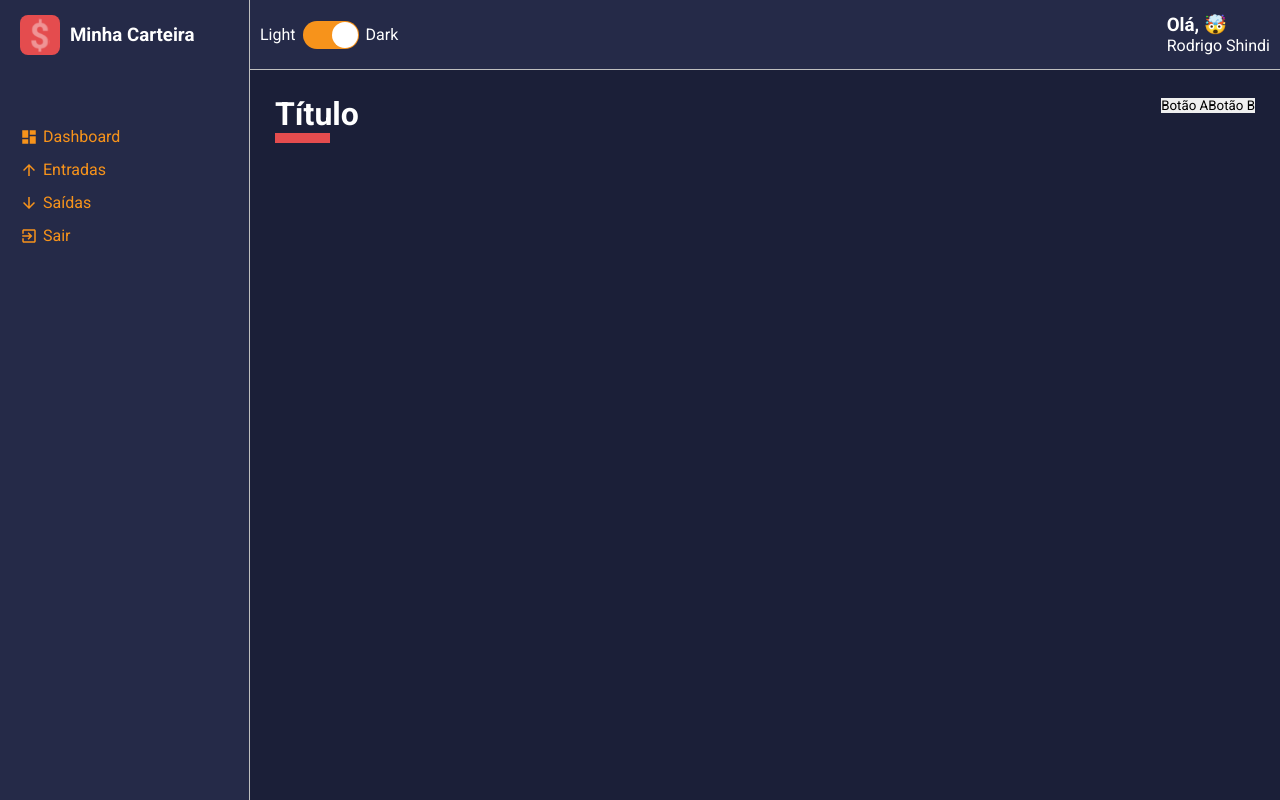
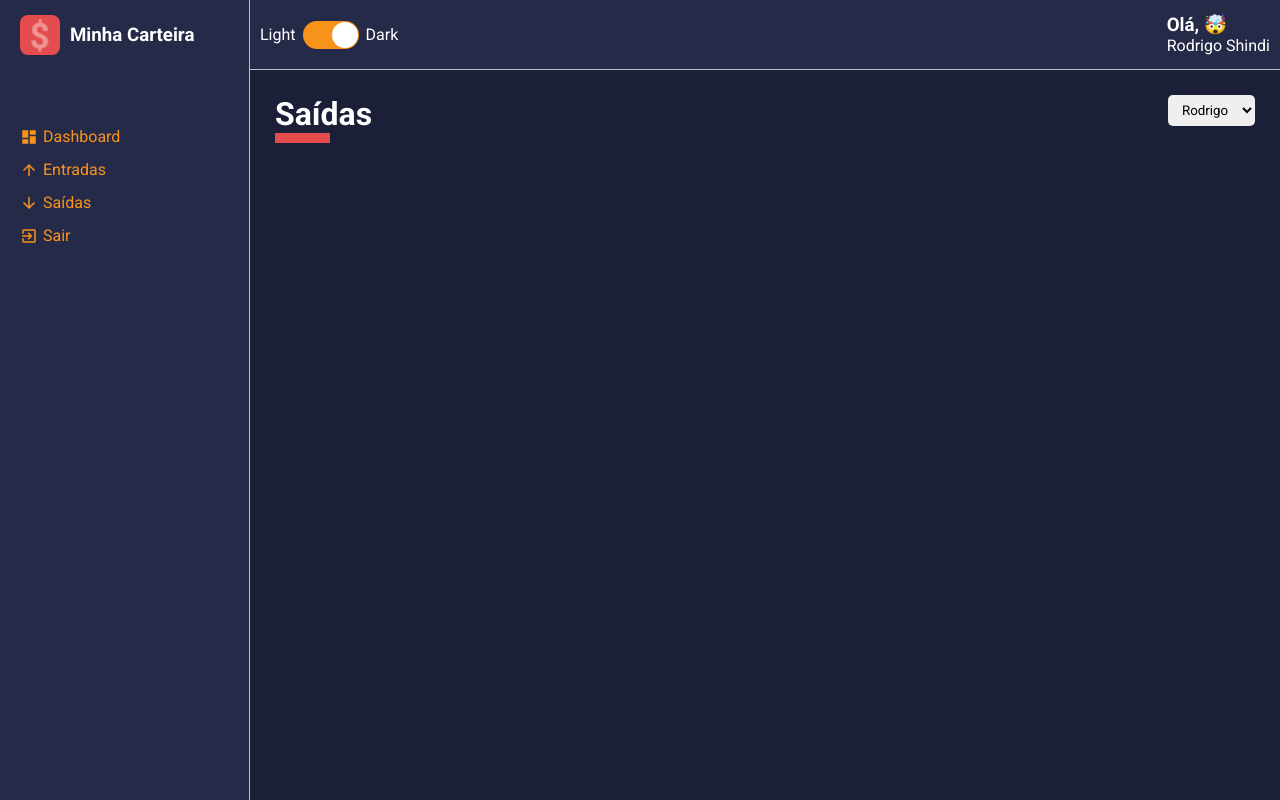
Before and after one commit to shindiogawa/typescript-layout-dashboard, a React (Create React App) app: page /list/1 in a window 1280 px wide. Built offline with nearby package versions, Linux system fonts and the light colour scheme.

Commit message:
Creating dynamic select components

```diff
--- a/src/App.tsx
+++ b/src/App.tsx
@@ -4,12 +4,14 @@
 import { ThemeProvider } from 'styled-components'
 import dark from './styles/themes/dark'
 import Dashboard from './pages/Dashboard'
+import List from './pages/List'
 const App: React.FC = () => {
   return (
     <ThemeProvider theme={dark}>
       <GlobalStyles />
       <Layout>
-        <Dashboard />
+        {/* <Dashboard /> */}
+        <List />
       </Layout>
     </ThemeProvider>
   )
--- a/src/components/ContentHeader/index.tsx
+++ b/src/components/ContentHeader/index.tsx
@@ -1,16 +1,23 @@
 import React from 'react'
 import { Container, Controllers, TitleContainer } from './styles'
 
-const ContentHeader: React.FC = () => {
+interface IContentHeaderProps {
+  title: string
+  lineColor: string
+  children: React.ReactNode
+}
+
+const ContentHeader: React.FC<IContentHeaderProps> = ({
+  title,
+  lineColor,
+  children
+}) => {
   return (
     <Container>
-      <TitleContainer>
-        <h1> Título</h1>
+      <TitleContainer lineColor={lineColor}>
+        <h1> {title}</h1>
       </TitleContainer>
-      <Controllers>
-        <button type="button">Botão A</button>
-        <button type="button">Botão B</button>
-      </Controllers>
+      <Controllers>{children}</Controllers>
     </Container>
   )
 }
--- a/src/components/ContentHeader/styles.ts
+++ b/src/components/ContentHeader/styles.ts
@@ -1,4 +1,8 @@
 import styled from 'styled-components'
+
+interface ITitleContainerProps {
+  lineColor: string
+}
 
 export const Container = styled.div`
   width: 100%;
@@ -9,7 +13,7 @@
   margin-bottom: 25px;
 `
 
-export const TitleContainer = styled.div`
+export const TitleContainer = styled.div<ITitleContainerProps>`
   > h1 {
     color: ${props => props.theme.colors.white};
 
@@ -17,9 +21,11 @@
       content: '';
       display: block;
       width: 55px;
-      border-bottom: 10px solid ${props => props.theme.colors.warning};
+      border-bottom: 10px solid ${props => props.lineColor};
     }
   }
 `
 
-export const Controllers = styled.div``
+export const Controllers = styled.div`
+  display: flex;
+`
--- /dev/null
+++ b/src/components/SelectInput/index.tsx
@@ -0,0 +1,23 @@
+import React from 'react'
+import { Container } from './styles'
+
+interface ISelectInputProps {
+  options: {
+    value: string | number
+    label: string | number
+  }[]
+}
+
+const SelectInput: React.FC<ISelectInputProps> = ({ options }) => {
+  return (
+    <Container>
+      <select>
+        {options.map(option => (
+          <option value={option.value}>{option.label}</option>
+        ))}
+      </select>
+    </Container>
+  )
+}
+
+export default SelectInput
--- /dev/null
+++ b/src/components/SelectInput/styles.ts
@@ -0,0 +1,9 @@
+import styled from 'styled-components'
+
+export const Container = styled.div`
+  > select {
+    padding: 7px 10px;
+    border-radius: 5px;
+    margin-left: 7px;
+  }
+`
--- a/src/pages/Dashboard/index.tsx
+++ b/src/pages/Dashboard/index.tsx
@@ -1,11 +1,20 @@
 import React from 'react'
 import ContentHeader from '../../components/ContentHeader'
+import SelectInput from '../../components/SelectInput'
 import { Container } from './styles'
 
 const Dashboard: React.FC = () => {
+  const options = [
+    { value: 'Rodrigo', label: 'Rodrigo' },
+    { value: 'Maria', label: 'Maria' },
+    { value: 'Ana', label: 'Ana' }
+  ]
+
   return (
     <Container>
-      <ContentHeader />
+      <ContentHeader title="Dashboard" lineColor="#F7931B">
+        <SelectInput options={options} />
+      </ContentHeader>
     </Container>
   )
 }
--- a/src/pages/List/index.tsx
+++ b/src/pages/List/index.tsx
@@ -1,9 +1,23 @@
 import React from 'react'
+import ContentHeader from '../../components/ContentHeader'
+import SelectInput from '../../components/SelectInput'
 
-// import { Container } from './styles';
+import { Container } from './styles'
 
 const List: React.FC = () => {
-  return <h1>List</h1>
+  const options = [
+    { value: 'Rodrigo', label: 'Rodrigo' },
+    { value: 'Maria', label: 'Maria' },
+    { value: 'Ana', label: 'Ana' }
+  ]
+
+  return (
+    <Container>
+      <ContentHeader title="Saídas" lineColor="#E44C4E">
+        <SelectInput options={options} />
+      </ContentHeader>
+    </Container>
+  )
 }
 
 export default List
--- /dev/null
+++ b/src/pages/List/styles.ts
@@ -0,0 +1,3 @@
+import styled from 'styled-components'
+
+export const Container = styled.div``
```
